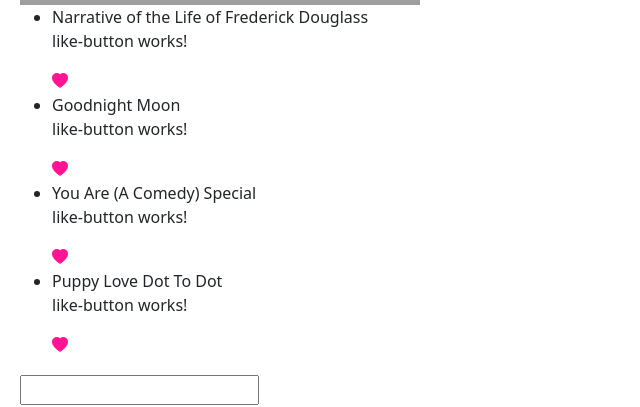
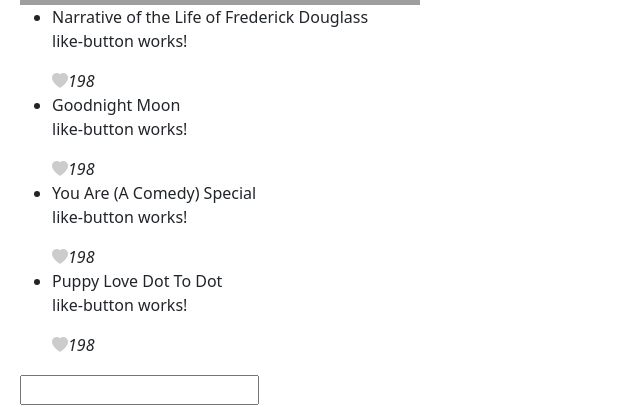
Before and after one commit to Dridge/code-with-mosh-hello-world, an Angular app: page / in a window 1280 px wide. Shown: the part 860-1267 px from the top of the page, without its empty margins (0-640 px from the left). Built offline with nearby package versions, Linux system fonts and the light colour scheme; grey boxes are pictures that could not be loaded; some icons are missing.

Commit message:
My solution for like button

```diff
--- a/src/app/app.module.ts
+++ b/src/app/app.module.ts
@@ -1,5 +1,6 @@
 import { SummaryPipe } from './summary.pipe';
 import { BooksService } from './books.service';
+import { LikeService } from './like.service';
 import { BooksComponent } from './books/books.component';
 import { NgModule } from '@angular/core';
 import { BrowserModule } from '@angular/platform-browser';
@@ -14,6 +15,7 @@
 import { TitlecaseCustomPipe } from './titlecase-custom.pipe';
 import { PanelComponent } from './panel/panel.component';
 import { LikeButtonComponent } from './like-button/like-button.component';
+
 
 @NgModule({
   declarations: [
@@ -35,7 +37,8 @@
   ],
   providers: [
     CoursesService,
-    BooksService
+    BooksService,
+    LikeService
   ],
   bootstrap: [AppComponent]
 })
--- a/src/app/favourite/favourite.component.css
+++ b/src/app/favourite/favourite.component.css
@@ -1,4 +1,8 @@
 @import "~bootstrap-icons/font/bootstrap-icons.css";
+
+    :hover {
+        cursor: pointer
+    }
 
     .bi {
         color: red;
--- a/src/app/favourite/favourite.component.ts
+++ b/src/app/favourite/favourite.component.ts
@@ -6,6 +6,9 @@
     styles: [
     `
     @import "~bootstrap-icons/font/bootstrap-icons.css";
+    :hover {
+      cursor: pointer
+    }
     .bi {
         color: green;
     }
--- a/src/app/like-button/like-button.component.css
+++ b/src/app/like-button/like-button.component.css
@@ -1,5 +1,13 @@
 @import "~bootstrap-icons/font/bootstrap-icons.css";
 
-    .bi {
+    :hover {
+        cursor: pointer
+    }
+
+    .bi-heart-fill {
+        color: #ccc
+    }
+
+    .bi-heart-fill-pink {
         color: deeppink
     }
--- a/src/app/like-button/like-button.component.html
+++ b/src/app/like-button/like-button.component.html
@@ -1,9 +1,8 @@
 <p>like-button works!</p>
 <i
-    class="bi"
-    [class.bi-heart]="isSelected"
-    [class.bi-heart-fill]="!isSelected"
+    class="bi-heart-fill"
+    [class.bi-heart-fill-pink]="isSelected"
     (mouseenter)=onHover()
     (mouseleave)=onHoverOff()
     (click)=onClick()
-></i>
+></i><i>{{ count }}</i>
--- a/src/app/like-button/like-button.component.ts
+++ b/src/app/like-button/like-button.component.ts
@@ -1,4 +1,5 @@
 import { Component, OnInit, Input, Output, EventEmitter} from '@angular/core';
+import { LikeService } from '../like.service';
 
 @Component({
   selector: 'like-button',
@@ -15,13 +16,16 @@
   @Output()
   mouseOverEvent = new EventEmitter();
 
-  constructor() {
-
+  count = 0;
+  constructor(likeService: LikeService) {
+    this.count = likeService.getLikes("dummyText");
   }
 
   onClick() {
     this.isSelected = !this.isSelected;
+    this.isSelected ? this.count++ : this.count--
     console.log("Favourite icon was clicked");
+    console.log("count is: " + this.count)
   }
 
   onHover() {
--- /dev/null
+++ b/src/app/like.service.ts
@@ -0,0 +1,6 @@
+export class LikeService {
+
+  getLikes(target: String) {
+    return 198;
+  }
+}
```
